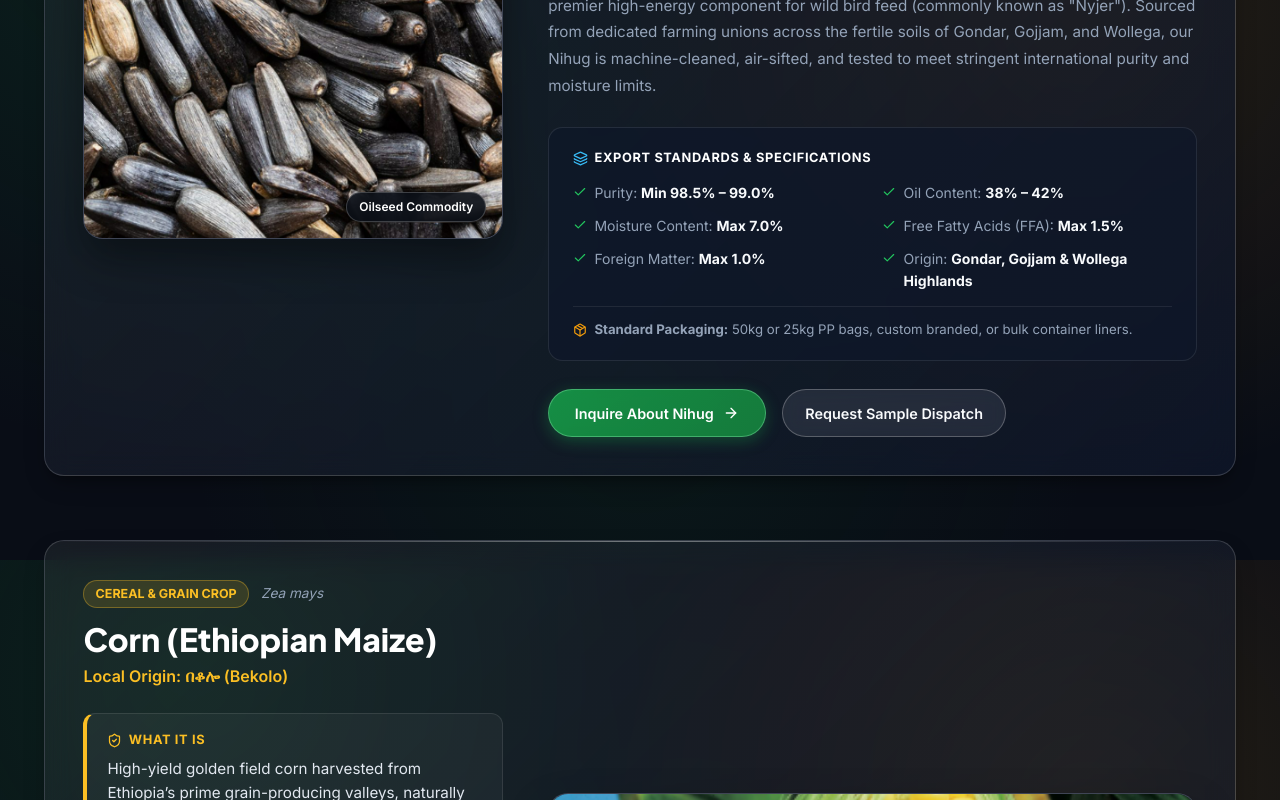
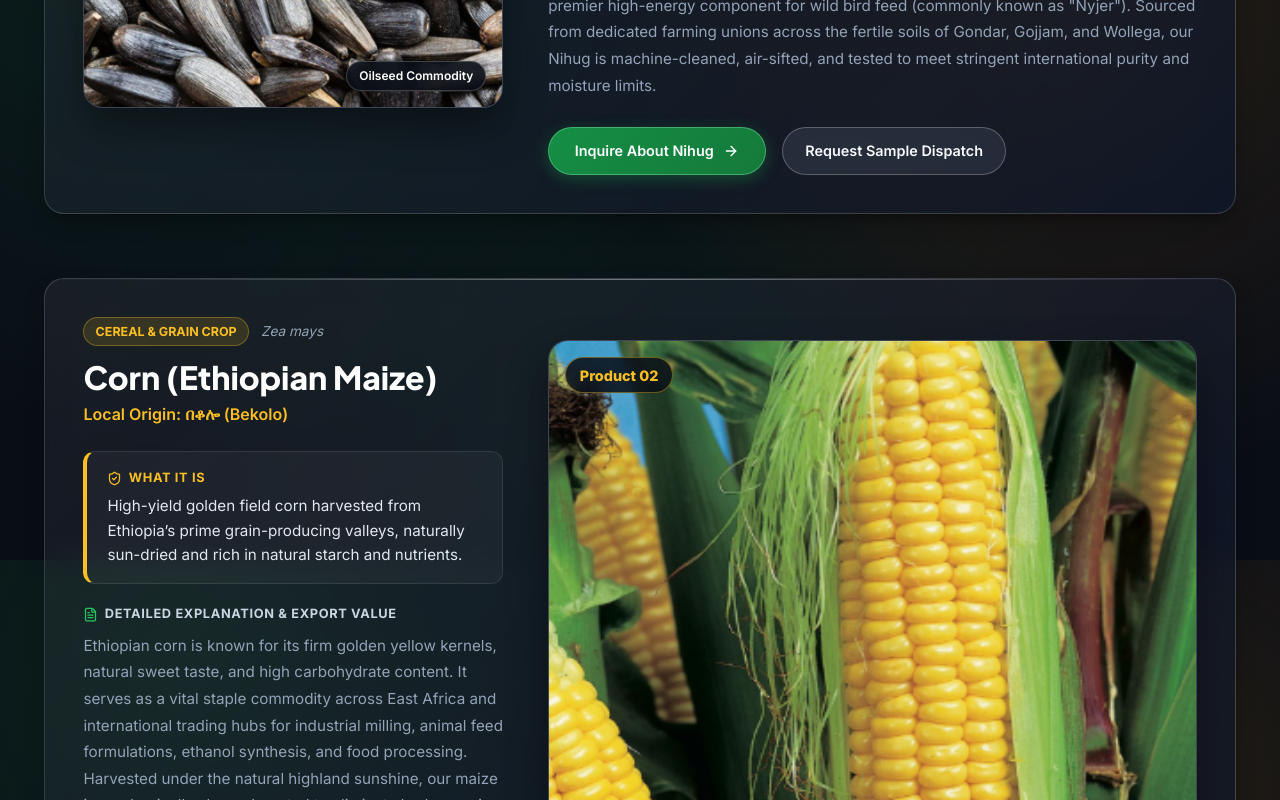
Before and after one commit to Goodomenn/mychoice2, a React (Vite) app: page /products in a window 1280 px wide. Shown: the part 1040-1840 px from the top of the page. Built offline with nearby package versions, Linux system fonts and the light colour scheme.

Commit message:
Remove Export Standards & Specifications section from all products

```diff
--- a/src/pages/Products.jsx
+++ b/src/pages/Products.jsx
@@ -1,13 +1,9 @@
 import React from 'react';
 import { Link } from 'react-router-dom';
 import {
-  Check,
   ArrowRight,
   Sparkles,
   ShieldCheck,
-  Package,
-  Layers,
-  Globe2,
   FileText
 } from 'lucide-react';
 
@@ -378,67 +374,6 @@ export default function Products() {
                       </p>
                     </div>
 
-                    {/* Technical Specifications Grid */}
-                    <div
-                      style={{
-                        background: 'rgba(15, 23, 42, 0.65)',
-                        border: '1px solid rgba(255, 255, 255, 0.09)',
-                        borderRadius: '0.9rem',
-                        padding: '1.25rem 1.5rem',
-                        marginBottom: '1.75rem',
-                      }}
-                    >
-                      <div
-                        style={{
-                          fontSize: '0.8rem',
-                          textTransform: 'uppercase',
-                          fontWeight: '700',
-                          color: '#ffffff',
-                          letterSpacing: '0.05em',
-                          marginBottom: '0.85rem',
-                          display: 'flex',
-                          alignItems: 'center',
-                          gap: '0.4rem',
-                        }}
-                      >
-                        <Layers size={15} color="#38bdf8" /> Export Standards & Specifications
-                      </div>
-                      <div
-                        style={{
-                          display: 'grid',
-                          gridTemplateColumns: 'repeat(auto-fit, minmax(200px, 1fr))',
-                          gap: '0.65rem 1.25rem',
-                        }}
-                      >
-                        {item.specs.map((spec, i) => (
-                          <div key={i} style={{ display: 'flex', alignItems: 'flex-start', gap: '0.45rem', fontSize: '0.875rem' }}>
-                            <Check size={14} color="#22c55e" style={{ flexShrink: 0, marginTop: '3px' }} />
-                            <div>
-                              <span style={{ color: '#94a3b8' }}>{spec.label}: </span>
-                              <strong style={{ color: '#f8fafc' }}>{spec.value}</strong>
-                            </div>
-                          </div>
-                        ))}
-                      </div>
-
-                      {/* Packaging info */}
-                      <div
-                        style={{
-                          marginTop: '0.85rem',
-                          paddingTop: '0.75rem',
-                          borderTop: '1px solid rgba(255, 255, 255, 0.08)',
-                          fontSize: '0.825rem',
-                          color: '#94a3b8',
-                          display: 'flex',
-                          alignItems: 'center',
-                          gap: '0.45rem',
-                        }}
-                      >
-                        <Package size={14} color="#f59e0b" style={{ flexShrink: 0 }} />
-                        <span><strong>Standard Packaging:</strong> {item.packaging}</span>
-                      </div>
-                    </div>
-
                     {/* Action Buttons */}
                     <div style={{ display: 'flex', gap: '1rem', flexWrap: 'wrap' }}>
                       <Link
```
